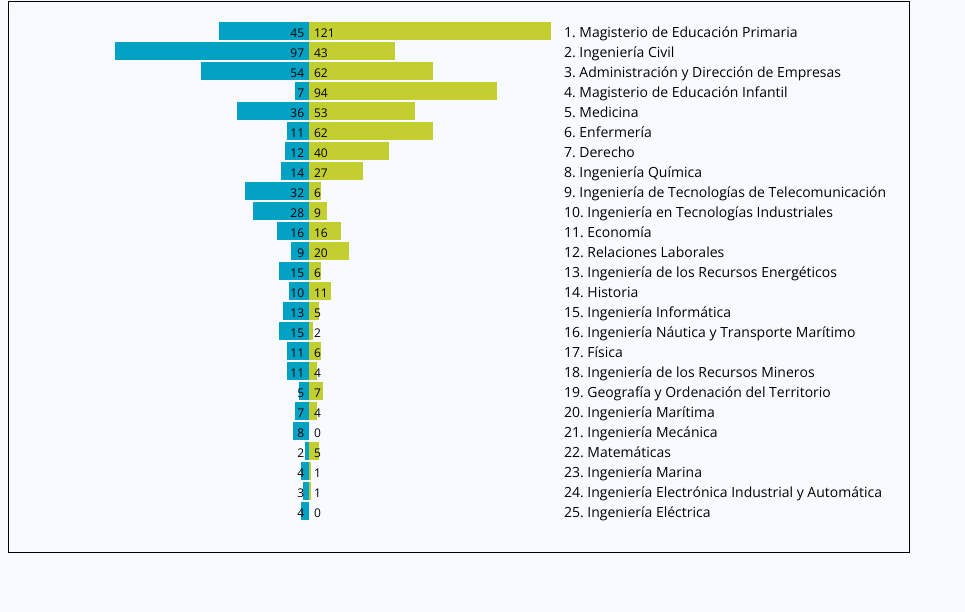
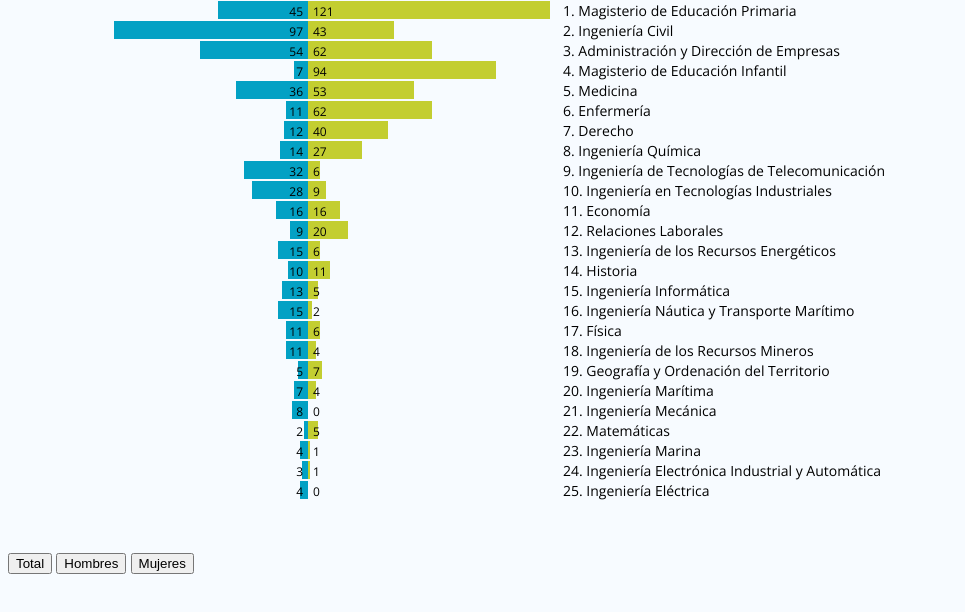
Before and after one commit to VictorVelarde/Tests, a plain HTML site: page VizUNICAN/Barras_D3.html in a window 1280 px wide. Shown: the part 76-688 px from the top of the page, without its empty margins (0-965 px from the left). Drawn offline with nearby package versions, Linux system fonts and the light colour scheme.

Commit message:
Ordenacion de serie
Orden por suma total, hombres o mujeres

```diff
--- a/VizUNICAN/Barras_D3.html
+++ b/VizUNICAN/Barras_D3.html
@@ -2,15 +2,28 @@
 
 <head>
     <meta charset="utf-8">
+
     <style>
+        /** General */
+
+        h1 {
+            font-family: 'Dosis', sans-serif;
+            font-weight: 400;
+            line-height: 46px;
+            font-size: 40px;
+            margin: 0 0 23px 0;
+            color: #E50275;
+        }
+
         body {
+            font-family: 'Open Sans', sans-serif;
             background-color: #F7FBFF;
         }
-        /* Estilos del gráfico */
-
-        svg.grafico {
+        /** Estilos del gráfico */
+        /*
+        .grafico {
             border: 1px black solid;
-        }
+        }*/
 
         .grafico text {
             fill: black;
@@ -40,33 +53,60 @@
             text-anchor: start;
             font-size: 14px;
         }
-
-        h1 {
-            font-family: 'Dosis', sans-serif;
-            font-weight: 400;
-            line-height: 46px;
-            font-size: 40px;
-            margin: 0 0 23px 0;
-            color: #E50275;
-        }
-
-        body {
-            font-family: 'Open Sans', sans-serif;
-        }
     </style>
 
     <!-- Fuentes -->
     <link href="http://fonts.googleapis.com/css?family=Open+Sans|Dosis:400,800" rel="stylesheet" type="text/css" />
 
+
 </head>
 
 <body>
+
     <h1>Egresados en Estudios de Grado (UC 2014/2015)</h1>
 
+
+    <div id="grafico">
+        <svg></svg>
+    </div>
+    <div id="botonera">
+        <button class="btn btn-default" onclick="grafico('TOTAL');">Total</button>
+        <button class="btn btn-primary" onclick="grafico('HOMBRES');">Hombres</button>
+        <button class="btn btn-primary" onclick="grafico('MUJERES');">Mujeres</button>
+
         <script type="text/javascript" src="https://cdnjs.cloudflare.com/ajax/libs/d3/3.5.12/d3.js"></script>
+
         <script>
-        // Egresados en la UC en el curso 2014-2015 por carrera y sexo
-        d3.csv('UC_Egresados2014_2015.csv', function (data) {
+            var data = [];
+
+            /** Egresados en la UC en el curso 2014-2015 por carrera y sexo */
+            d3.csv('UC_Egresados2014_2015.csv', function (datosCSV) {
+                datosCSV.forEach(function (carrera) {
+                    // Ranking;Carrera;Hombres;Mujeres;Categoria
+                    data.push({
+                        r: parseInt(carrera.Ranking),
+                        c: carrera.Carrera,
+                        h: parseInt(carrera.Hombres),
+                        m: parseInt(carrera.Mujeres)
+                    })
+                });
+                grafico('TOTAL');
+            });
+
+            /** Pirámide de egresados */
+            function grafico(ordenacion) {
+                if (ordenacion) {
+                    data = data.sort(function (a, b) {
+                        switch (ordenacion) {
+                        case "TOTAL":
+                            return d3['ascending'](a.r, b.r);
+                        case "HOMBRES":
+                            return d3['descending'](a.h, b.h);
+                        case "MUJERES":
+                            return d3['descending'](a.m, b.m);
+                        }
+                    });
+                }
 
                 // Gráfico SVG
                 var pixelesAncho = 900;
@@ -76,71 +116,63 @@
                 var offsetY = 20;
                 var pixelesAlto = data.length * offsetY + 50;
 
-            var svg = d3.select('body')
-                .append('svg')
+                var svg = d3.select('#grafico svg')
                     .attr('height', pixelesAlto)
                     .attr('width', pixelesAncho)
                     .attr('class', 'grafico');
-
+                d3.selectAll("svg > *").remove();
 
                 // Escala x para tamaño de barras
                 var x = d3.scale
                     .linear()
                     .domain([0, 150])
                     .range([0, puntoCentral]);
-            console.log(x);
 
                 // Dibujado por carrera
-            data.forEach(function (d) {
-                dibujado(d);
+                data.forEach(function (d, i) {
+                    dibujarCarrera(d, i);
                 });
 
-            function dibujado(carrera) {
-                // Ranking;Carrera;Hombres;Mujeres;Categoria
-                var r = parseInt(carrera.Ranking);
-                var c = carrera.Carrera;
-                var h = parseInt(carrera.Hombres);
-                var m = parseInt(carrera.Mujeres);
-
+                function dibujarCarrera(c, posicion) {
                     var espacioEtiquetasX = 5;
                     var espacioEtiquetasY = 15;
 
                     // barra mujeres
                     svg.append('rect')
                         .attr('x', puntoCentral)
-                    .attr('y', r * offsetY)
-                    .attr('width', x(m))
+                        .attr('y', posicion * offsetY)
+                        .attr('width', x(c.m))
                         .attr('height', anchoBarra)
                         .attr('class', 'barraMujeres');
                     svg.append('text')
                         .attr('x', puntoCentral + espacioEtiquetasX)
-                    .attr('y', (r * offsetY) + espacioEtiquetasY)
+                        .attr('y', (posicion * offsetY) + espacioEtiquetasY)
                         .attr('class', 'etiquetaMujeres')
-                    .text(m);
+                        .text(c.m);
 
                     // barra hombres
                     svg.append('rect')
-                    .attr('x', puntoCentral - x(h))
-                    .attr('y', r * offsetY)
-                    .attr('width', x(h))
+                        .attr('x', puntoCentral - x(c.h))
+                        .attr('y', posicion * offsetY)
+                        .attr('width', x(c.h))
                         .attr('height', anchoBarra)
                         .attr('class', 'barraHombres');
                     svg.append('text')
                         .attr('x', puntoCentral - espacioEtiquetasX)
-                    .attr('y', (r * offsetY) + espacioEtiquetasY)
+                        .attr('y', (posicion * offsetY) + espacioEtiquetasY)
                         .attr('class', 'etiquetaHombres')
-                    .text(h);
+                        .text(c.h);
 
                     // carrera
-                var txt = r + ". " + c;
+                    var txt = c.r + ". " + c.c;
                     svg.append('text')
                         .attr('x', puntoCarreras + espacioEtiquetasX)
-                    .attr('y', (r * offsetY) + espacioEtiquetasY)
+                        .attr('y', (posicion * offsetY) + espacioEtiquetasY)
                         .attr('class', 'etiquetaCarrera')
                         .text(txt);
                 }
 
-        });
+            }
         </script>
 </body>
 
```
Lines whose indentation alone changed are shown as unchanged.
